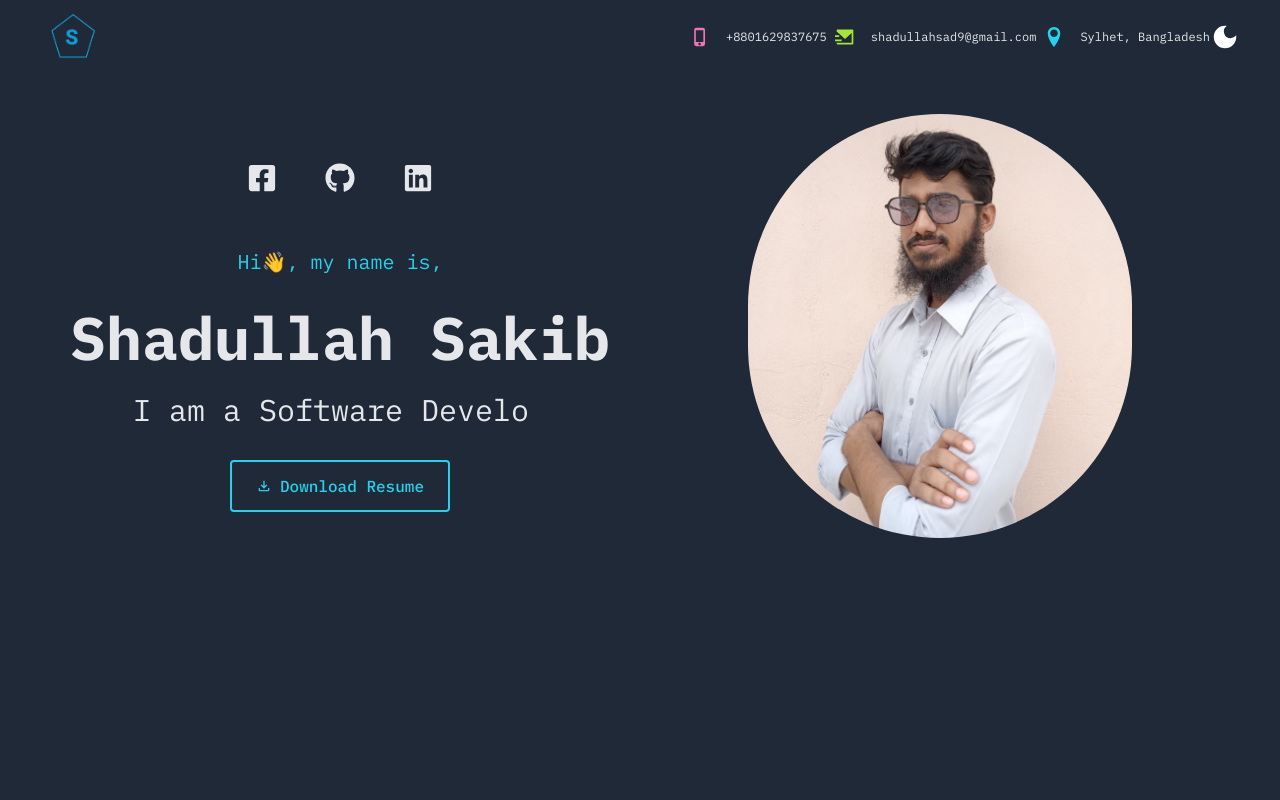
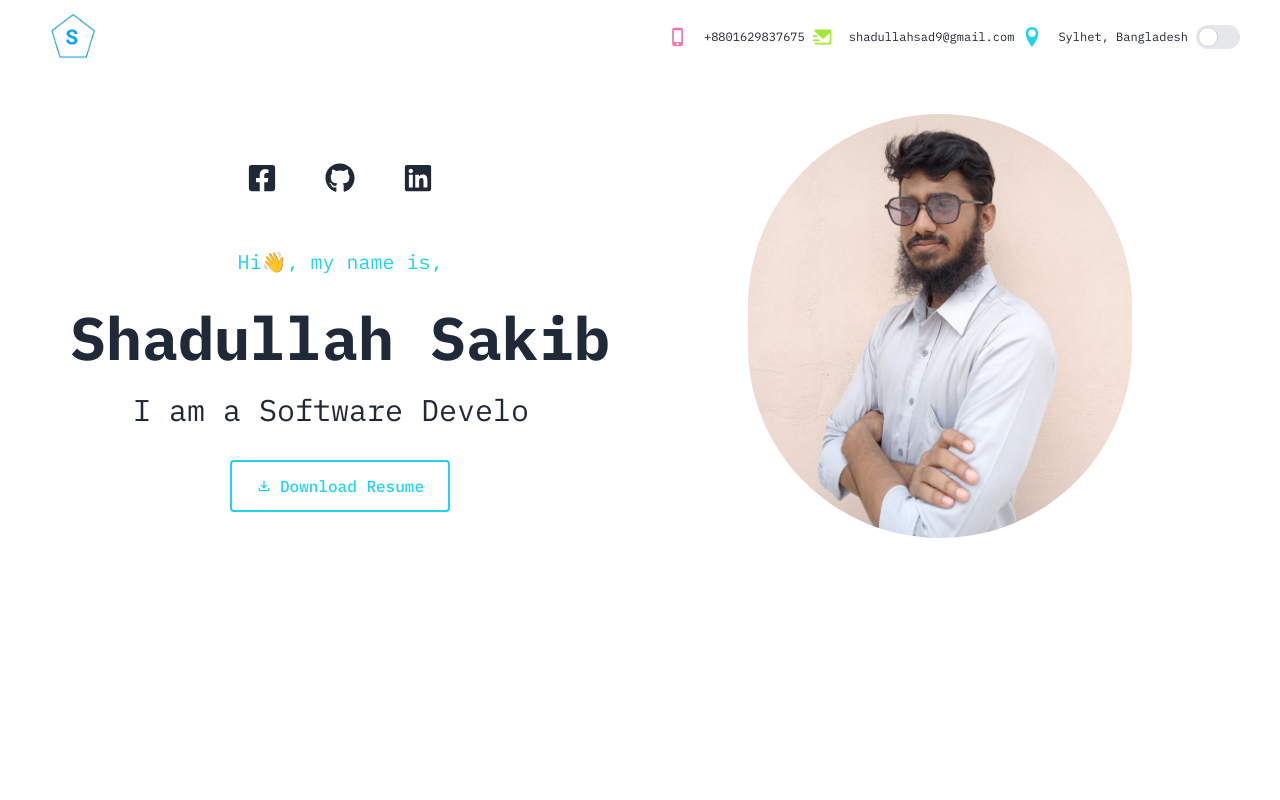
Before and after one commit to shadullah/Portfolio_2_0, a React (Vite) app: page / in a window 1280 px wide. Shown: the top 800 px of the page. Built offline with nearby package versions, Linux system fonts and the light colour scheme.

Commit message:
dark mode added

```diff
--- a/index.html
+++ b/index.html
@@ -11,7 +11,7 @@
     <meta name="viewport" content="width=device-width, initial-scale=1.0" />
     <title>Shadullah Sakib</title>
   </head>
-  <body class="bg-gray-800 text-gray-200">
+  <body class="dark:bg-gray-800 bg-white dark:text-gray-200 text-gray-800">
     <div id="root"></div>
     <script type="module" src="/src/main.jsx"></script>
   </body>
--- a/src/Pages/Banner.jsx
+++ b/src/Pages/Banner.jsx
@@ -1,21 +1,29 @@
-import {
-  MdDarkMode,
-  MdOutlineFileDownload,
-  MdPhoneIphone,
-} from "react-icons/md";
+import { MdOutlineFileDownload, MdPhoneIphone } from "react-icons/md";
 import two from "../images/crop.jpg";
 import { RiMailSendFill } from "react-icons/ri";
 import { ImLocation } from "react-icons/im";
 import { FaFacebookSquare, FaGithub, FaLinkedin } from "react-icons/fa";
 import { TypeAnimation } from "react-type-animation";
 import lgo from "../assets/logo.png";
+import { useTheme } from "../context/useTheme";
 
 const Banner = () => {
+  const { theme, lightMode, darkMode } = useTheme();
+
   const handleDownloadClick = () => {
     window.open(
       "https://drive.google.com/file/d/1_cdjfbe5UMUBxIa6R_jvCFGppjPgaXpT/view",
       "_blank"
     );
+  };
+
+  const changeTheme = (e) => {
+    const darkChecked = e.currentTarget.checked;
+    if (darkChecked) {
+      darkMode();
+    } else {
+      lightMode();
+    }
   };
 
   return (
@@ -47,9 +55,28 @@ const Banner = () => {
                 </span>
                 <p className="text-xs">Sylhet, Bangladesh</p>
               </div>
-              <span className="text-3xl text-white">
-                <MdDarkMode />
-              </span>
+              <div className="flex items-center space-x-4 ml-2">
+                {/* <button
+                  onClick={changeTheme}
+                  className="text-xl bg-gray-700 p-3 rounded-full"
+                  value={theme === "dark"}
+                >
+                  <MdDarkMode />
+                </button> */}
+                <label className="relative inline-flex items-center cursor-pointer">
+                  <input
+                    type="checkbox"
+                    value=""
+                    className="sr-only peer"
+                    onChange={changeTheme}
+                    checked={theme === "dark"}
+                  />
+                  <div className="w-11 h-6 bg-gray-200 peer-focus:outline-none peer-focus:ring-4 peer-focus:ring-blue-300 dark:peer-focus:ring-gray-800 rounded-full peer dark:bg-gray-700 peer-checked:after:translate-x-full peer-checked:after:border-white after:content-[''] after:absolute after:top-[2px] after:left-[2px] after:bg-white after:border-gray-300 after:border after:rounded-full after:h-5 after:w-5 after:transition-all dark:border-gray-600 peer-checked:bg-gray-600"></div>
+                  {/* <span className="ml-3 text-sm font-medium text-gray-900">
+                    Toggle Theme
+                  </span> */}
+                </label>
+              </div>
             </div>
           </div>
           {/* <hr /> */}
```
Also changed, not shown: src/context/useTheme.js (+17 -0 lines).
